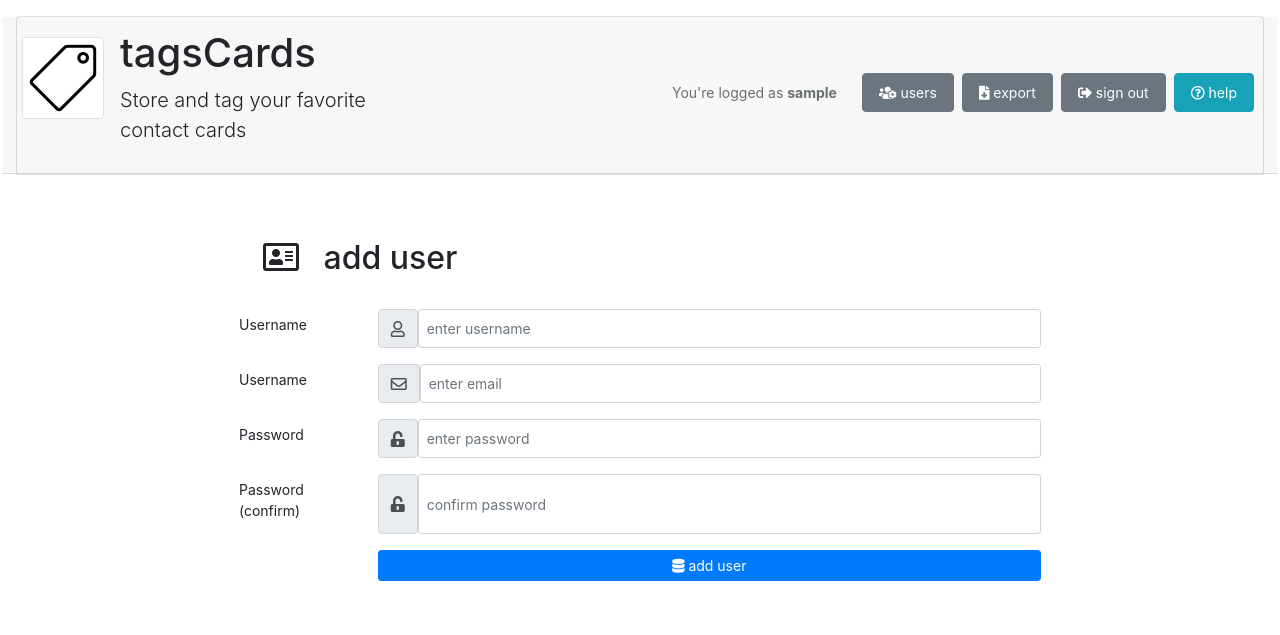
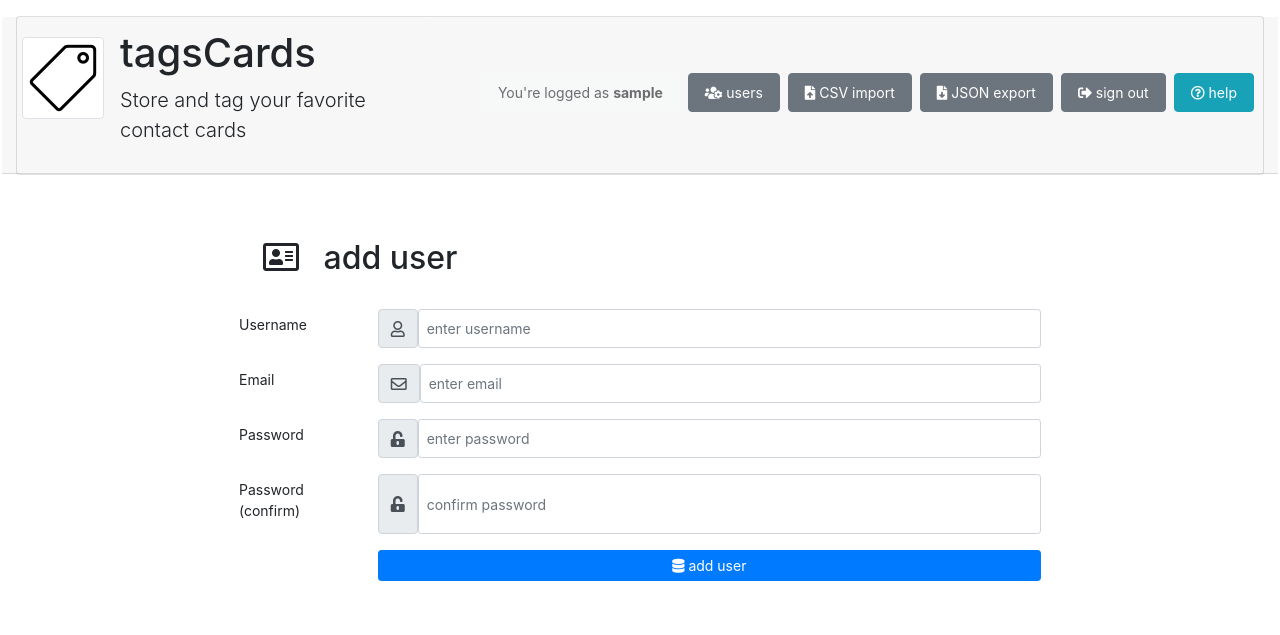
Before and after one commit to vmapps/tagscards, a Flask app: page /users/add in a window 1280 px wide. Shown: the top 635 px of the page. Run offline with Flask 2, Linux system fonts and the light colour scheme; the visitor is signed in with stand-in values (Sample User, id 1); data that the repository does not hold is empty; some libraries are stand-ins or nearby versions.

Commit message:
add csv import

```diff
--- a/web/config.py
+++ b/web/config.py
@@ -24,7 +24,10 @@ RETHINKDB_BASE = 'test'
 
 TEMPLATES_AUTO_RELOAD = True
 
-STATIC_FOLDER	= 'static'
+STATIC_FOLDER = 'static'
+
+UPLOAD_FOLDER = 'temp'
+MAX_CONTENT_LENGTH = 16 * 1024 * 1024
 
 SESSION_TIMEOUT     = 15
 SESSION_TYPE		= 'filesystem'
--- a/web/templates/contacts/edit.html
+++ b/web/templates/contacts/edit.html
@@ -1,7 +1,7 @@
 {% extends "base.html" %}
 {% block content %}
 
-<form class="form col-md-6 offset-3" id="contacts_form" method="post">
+<form class="form col-md-6 offset-3" id="contacts_form" method="POST">
     <div class="p-4">
         {% if contact.id %}
             <h2><i class="far fa-address-card pr-3"></i> edit contact</h2>
--- a/web/templates/header.html
+++ b/web/templates/header.html
@@ -20,9 +20,12 @@
                     <li class="nav-item m-1">
                         <a class="nav-link btn btn-sm btn-secondary" href="{{ url_for('users_list') }}"><i class="fas fa-users-cog"></i> users</a>
                     </li>
-                {% endif %}
+                    <li class="nav-item m-1">
+                        <a class="nav-link btn btn-sm btn-secondary" href="{{ url_for('contacts_import') }}"><i class="fas fa-file-upload"></i> CSV import</a>
+                    </li>
+                    {% endif %}
                 <li class="nav-item m-1">
-                    <a class="nav-link btn btn-sm btn-secondary" href="{{ url_for('export_contacts') }}"><i class="fas fa-file-download"></i> export</a>
+                    <a class="nav-link btn btn-sm btn-secondary" href="{{ url_for('export_contacts') }}"><i class="fas fa-file-download"></i> JSON export</a>
                 </li>
                 <li class="nav-item m-1">
                     {% if session['logged'] %}
--- a/web/templates/users/edit.html
+++ b/web/templates/users/edit.html
@@ -3,7 +3,7 @@
 
 <p>&nbsp;</p>
 
-<form class="form col-md-8 offset-2" id="users_form" method="post">
+<form class="form col-md-8 offset-2" id="users_form" method="POST">
     <div class="p-4">
         {% if user.id %}
             <h2><i class="far fa-address-card pr-3"></i> edit user</h2>
@@ -19,7 +19,7 @@
         </div>
     </div>
     <div class="form-group row">
-        <label for="user_email" class="col-sm-2 col-form-label-sm">Username</label>
+        <label for="user_email" class="col-sm-2 col-form-label-sm">Email</label>
         <div class="col-sm-10 input-group-prepend">
             <span class="input-group-text"><i class="far fa-envelope"></i></span>
             <input type="text" class="form-control form-control-sm" name="user_email" value="{{ user.email }}" placeholder="enter email">
--- a/web/views/contacts.py
+++ b/web/views/contacts.py
@@ -8,12 +8,15 @@ import hashlib
 import urllib
 import json
 import datetime
+import csv
+import codecs
 
 from flask import render_template, flash, request, redirect, session, url_for, jsonify
 from json import dumps
 from pprint import pprint, pformat
 from rethinkdb import r
 from collections import defaultdict
+from werkzeug.utils import secure_filename
 
 from web import app
 from web.decorators import login_required, isadmin
@@ -134,3 +137,34 @@ def contacts_del(id):
         return redirect(url_for('contacts_list'))
 
     return redirect(url_for('contacts_list'))
+
+# --------------------------------------------------------
+# CONTACTS - IMPORT
+# --------------------------------------------------------
+@app.route('/contacts/import',methods=['POST','GET'])
+@login_required
+def contacts_import():
+    if( request.method=='POST' ):
+        csvfile = request.files['import_csvfile']
+        extfile = csvfile.filename.rsplit('.',1)[1].lower()
+
+        if( extfile=='csv' ):
+            stream = codecs.iterdecode(csvfile.stream,'utf-8')
+
+            for row in csv.reader(stream,delimiter=";",dialect=csv.excel):
+                contact = {}
+                contact['fullname'] = row[0]
+                contact['role'] = row[1]
+                contact['email'] = row[2]
+                contact['pgp'] = row[3]
+                contact['phone'] = row[4]
+                contact['website'] = row[5]
+                contact['tags'] = []
+
+                res = r.table('contacts').insert(contact).run()
+                if( not res['errors'] ):
+                    continue
+
+            return redirect(url_for('contacts_list'))
+
+    return render_template('contacts/import.html')
--- a/web/views/export.py
+++ b/web/views/export.py
@@ -42,6 +42,9 @@ def export_contacts():
         'Content-Disposition': 'attachment; filename=' + filename
     })
 
+# --------------------------------------------------------
+# EXPORT - USERS
+# --------------------------------------------------------
 @app.route('/export/users')
 @login_required
 def export_users():
```
Also changed, not shown: web/templates/contacts/import.html (added, +23 -0 lines), README.md.
